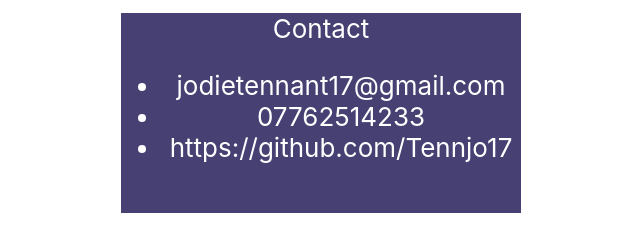
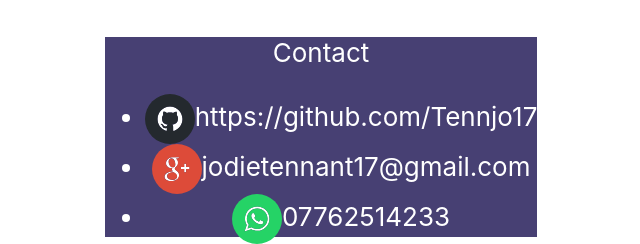
Before and after one commit to FMossman/CFGTeam3Project, a React (Create React App) app in the folder team3-app/: page /member2 in a window 1280 px wide. Shown: the part 989-1233 px from the top of the page, without its empty margins (319-959 px from the left). Before the commit the page ends 1202 px from the top, so only its background shows below. Built offline with nearby package versions, Linux system fonts and the light colour scheme.

Commit message:
Adding social icons as dependency, Adding contact detaisl with icons to JodieMember class

```diff
--- a/team3-app/package.json
+++ b/team3-app/package.json
@@ -10,6 +10,7 @@
     "react-dom": "^18.2.0",
     "react-router-dom": "^6.11.1",
     "react-scripts": "5.0.1",
+    "react-social-icons": "^5.15.0",
     "web-vitals": "^2.1.4"
   },
   "scripts": {
--- a/team3-app/src/pages/MemberJodie.js
+++ b/team3-app/src/pages/MemberJodie.js
@@ -1,8 +1,12 @@
 import React from 'react';
 import JodieImg from './images/JodieHols.png';
 import './Member.css'
+import { SocialIcon } from 'react-social-icons';
 
-
+const github_url = "https://github.com/Tennjo17"
+const gmail_url = "https://mail.google.com"
+const email_url = "jodietennant17@gmail.com"
+const whatsapp_url = "https://whatsapp.com"
 
 const Member2 = () => {
 return (
@@ -43,9 +47,9 @@
             </div>
             <div className="section-list">
                 <ul>
-                    <li>jodietennant17@gmail.com</li>
-                    <li>07762514233</li>
-                    <li>https://github.com/Tennjo17</li>
+                <li><SocialIcon url={github_url} fgColor="#fff"  />{github_url}</li>
+                <li><SocialIcon url={gmail_url} fgColor="#fff"  />{email_url}</li>
+                <li><SocialIcon url={whatsapp_url} fgColor="#fff"  />07762514233</li>
                 </ul>
             </div>
         </section>
@@ -53,8 +57,4 @@
 );
 };
 
-
-
-
-
 export default Member2;
```
Also changed, not shown: 1 other file (tests, documents, lock files or other folders).
